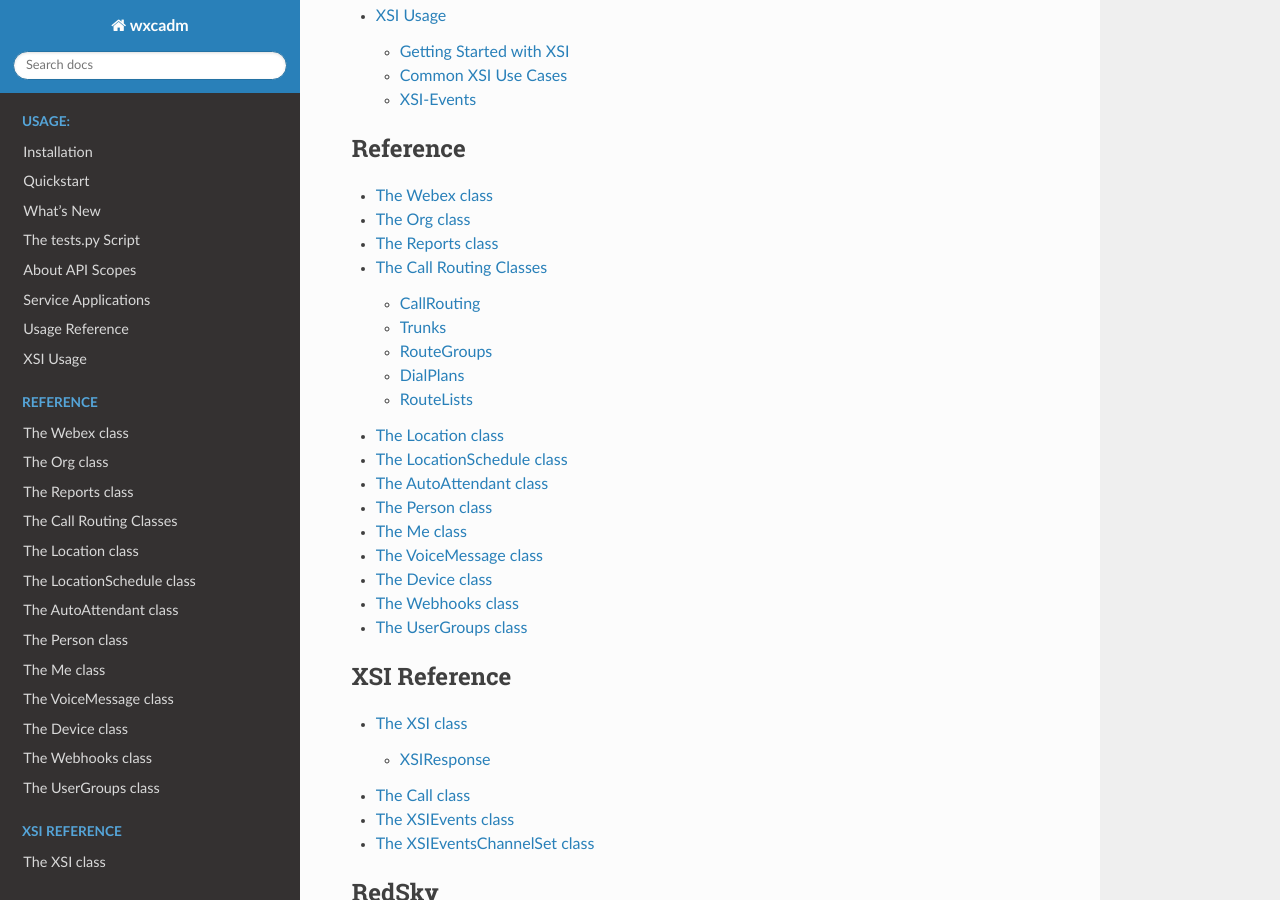
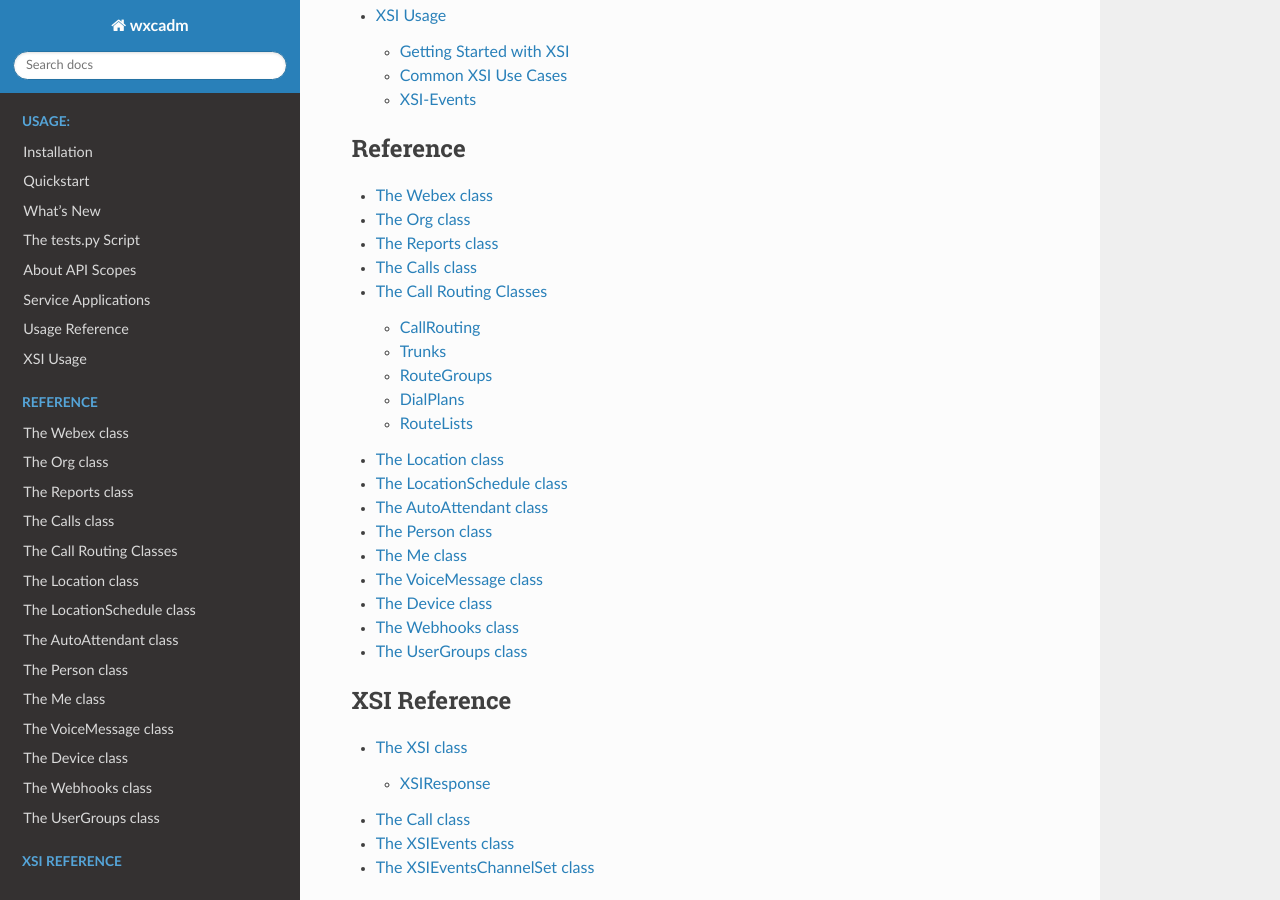
Before and after one commit to kctrey/wxcadm, a Sphinx documentation site: the page built from docs/source/index.rst, in a window 1280 px wide and 900 px high, scrolled down 7849 px. Built offline with Sphinx 7.4.7 and the Read the Docs theme 2.0.0, drawn with Linux system fonts in a browser that asks for light colours.

Commit message:
Calls class doc

```diff
--- a/docs/source/index.rst
+++ b/docs/source/index.rst
@@ -99,6 +99,7 @@
    reference/Webex
    reference/Org
    reference/Reports
+   reference/Calls
    reference/CallRouting
    reference/Location
    reference/LocationSchedule
--- /dev/null
+++ b/docs/source/reference/Calls.rst
@@ -0,0 +1,5 @@
+The Calls class
+===============
+
+.. autoclass:: wxcadm.calls.Calls
+    :members:
```
